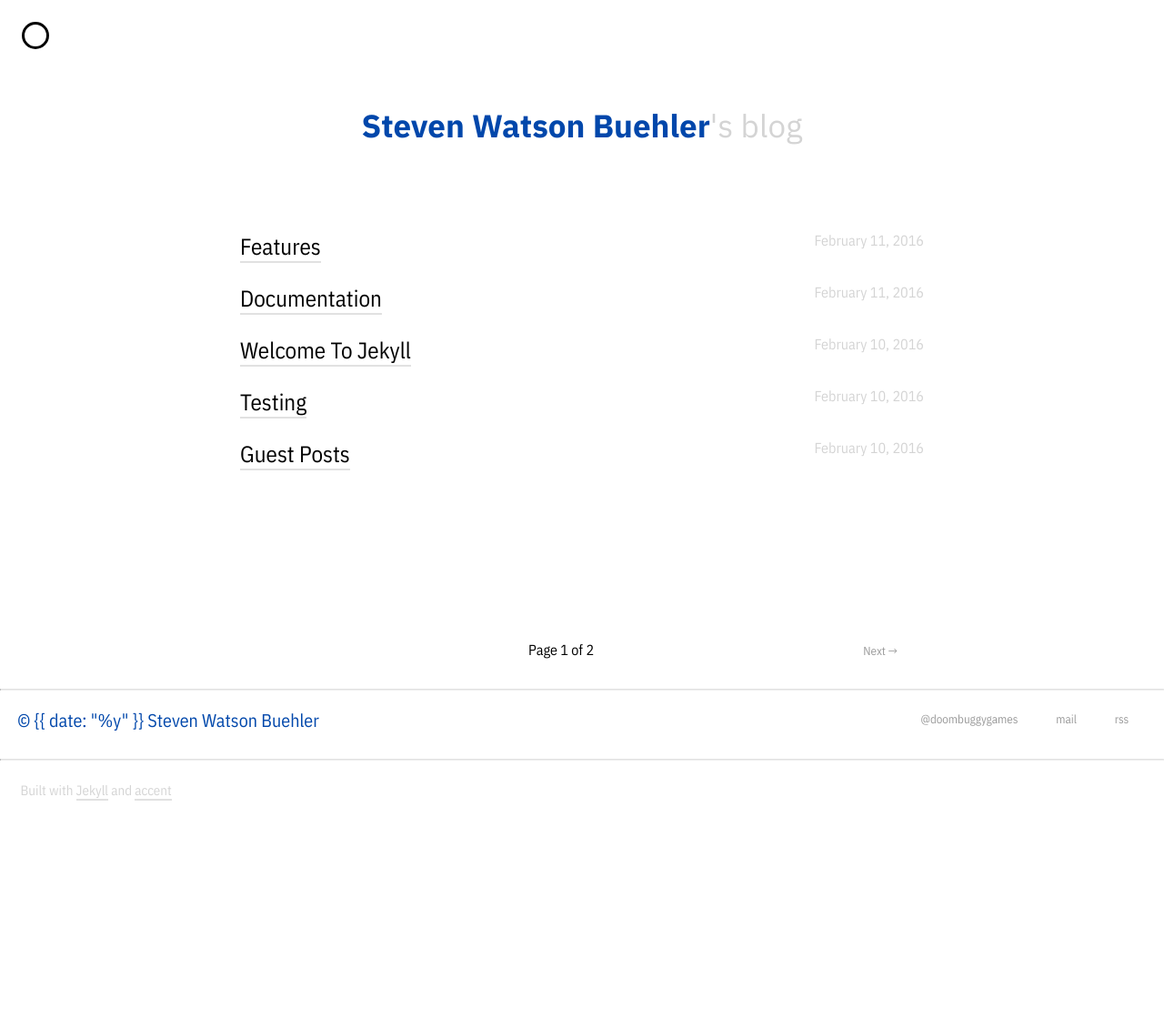
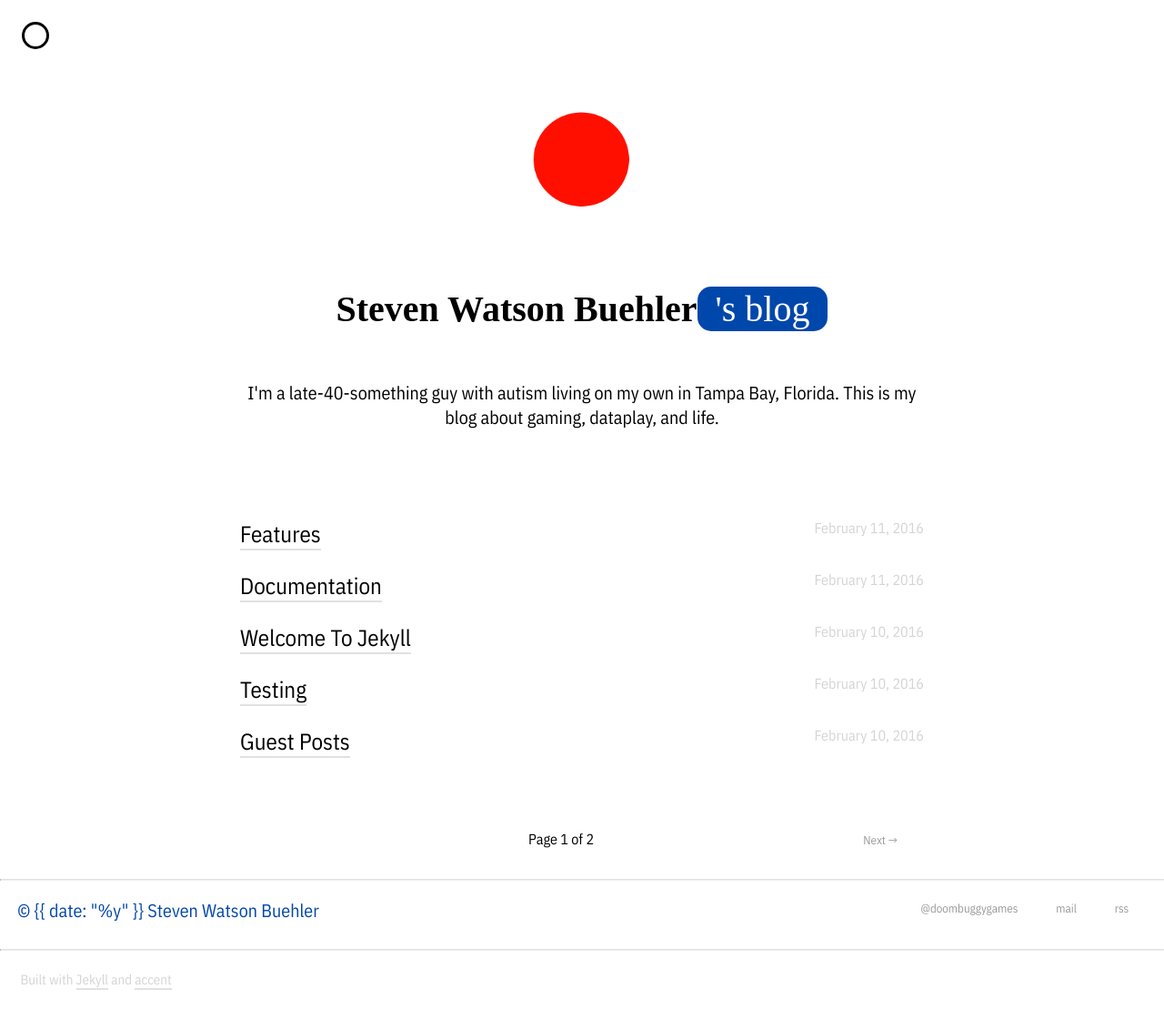
Before and after one commit to swbuehler/stevenwatsonbuehler.github.io, a Jekyll site: the page built from index.html, in a window 1280 px wide. Shown: the whole page at 91% size. Built offline with Jekyll 4.4.1, drawn with Linux system fonts in a browser that asks for light colours; nearby versions of some CDN libraries; the list of posts is cut into pages by our own code; before the commit the page ends 900 px from its top, so only the background shows below that.

Commit message:
Config update.

```diff
--- a/_config.yml
+++ b/_config.yml
@@ -13,21 +13,16 @@
 # This description will show up in google search results
 # (for index page) etc.
 description: >
-    Simply my blog. Thoughts, games, etc.
+    Steven Bueher is a late-40-something autistic guy living on his own in Tampa Bay, Florida. Plays with games and data.
 
 # This will what will show against &copy; in the footer
 copyright: ' {{ date: "%y" }} Steven Watson Buehler'
 # Toggle your short bio, which will displayed on your index page
 # Just toggle it and run jekyll again to see
-intro: false         # Tip: Remove the span from site_heading if intro is set to true
+intro: true         # Tip: Remove the span from site_heading if intro is set to true
 # This will be displayed in your intro
 short_bio: >
-    Welcome! This is <span>accent</span>, a mobile friendly theme for Jekyll. The main feature of this
-    theme is that you can change the accent color. Refer the
-    <a class="underline different-highlight" href="http://ankitsultana.com/accent/documentation.html">
-        Documentation
-    </a>
-    to know how.
+    I'm a late-40-something guy with autism living on my own in Tampa Bay, Florida. This is my blog about gaming, dataplay, and life.
 
 permalink: /:title.html
 
@@ -39,7 +34,7 @@
 # Note that about_footer should be true if you want
 # to see author information at the bottom of each post
 about_stub: >
-    Keep this sentence less than 13 words or it won't look good.
+    Steven is a late-40-something autistic guy living in Tampa Bay, Florida.
 
 about_footer: true
 
@@ -56,7 +51,7 @@
 tracking_id: UA-101506026-3 # GA Tracking ID
 
 # Social Stuff | open graph and twitter cards
-og_image: "images/accent.png" # This will show in facebook thumbnails
+og_image: "https://pbs.twimg.com/profile_images/1128735737459957760/t2WrQ0nY_400x400.png" # This will show in facebook thumbnails
 twitter_image: "https://pbs.twimg.com/profile_images/1128735737459957760/t2WrQ0nY_400x400.png" # This will show in twitter cards
 
 ####################################
```
